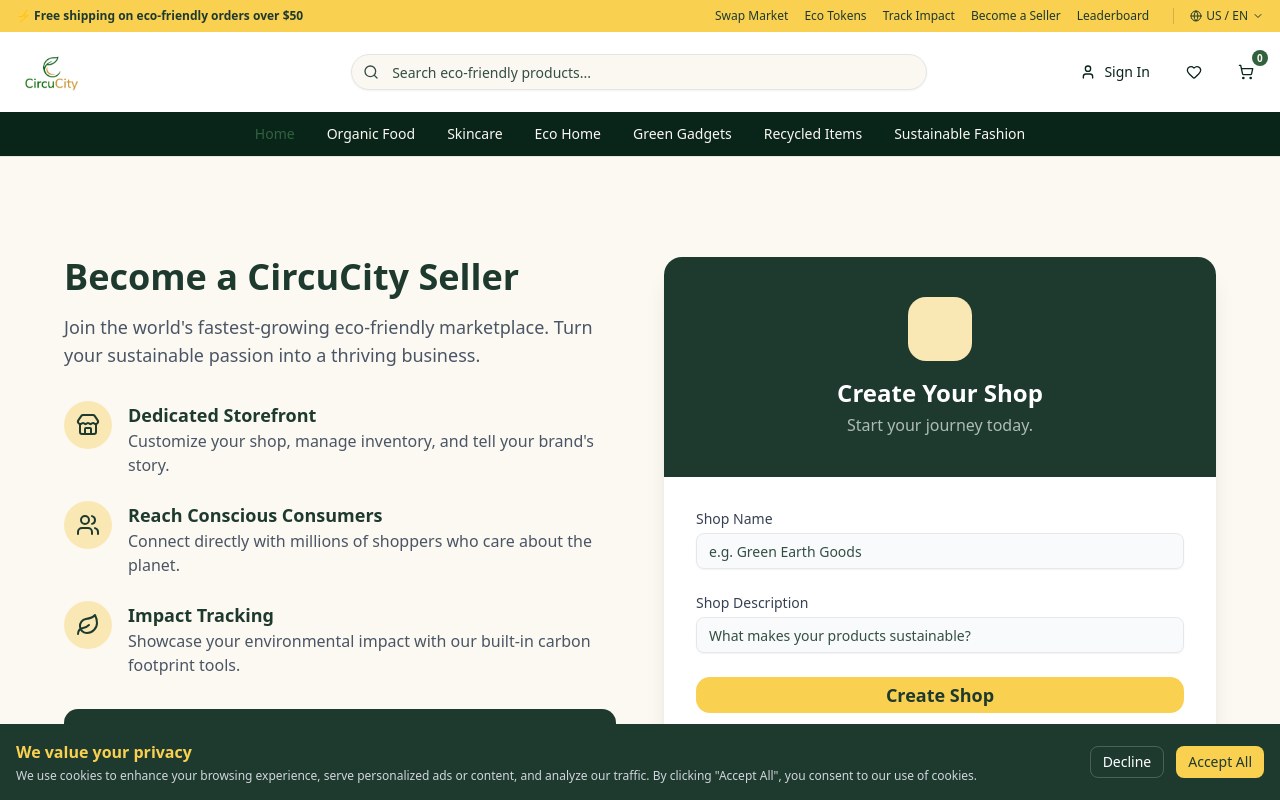
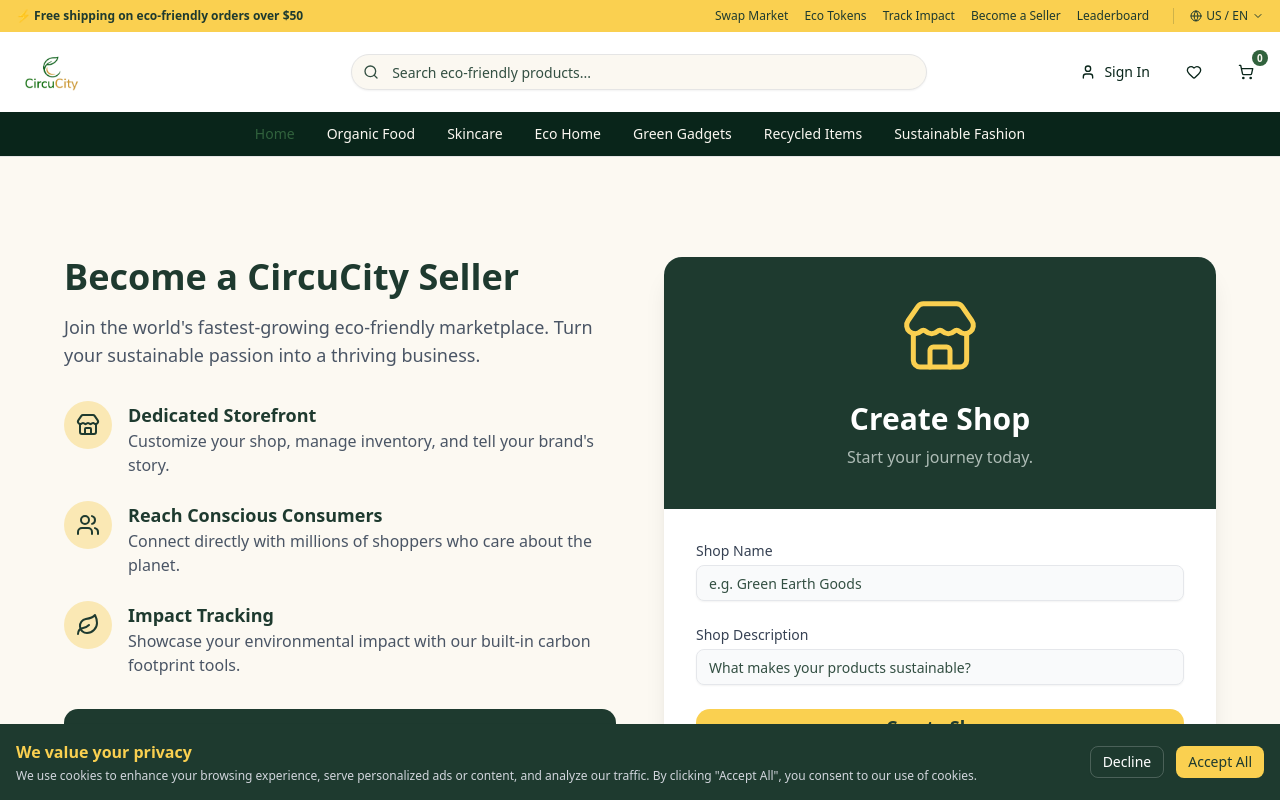
Before and after one commit to songokjesse/eco_ecommerce, a Next.js app: page /become-seller in a window 1280 px wide. Shown: the top 800 px of the page. Built offline with nearby package versions, Linux system fonts and the light colour scheme; no server answers.

Commit message:
style: Update the 'Create Shop' card header icon, title, and layout.

```diff
--- a/app/become-seller/page.tsx
+++ b/app/become-seller/page.tsx
@@ -102,11 +102,11 @@ export default function BecomeSellerPage() {
                 <div className="bg-white rounded-2xl shadow-xl overflow-hidden">
                     {/* Card Header */}
                     <div className="bg-[#1e3a2f] py-10 px-8 text-center">
-                        <div className="mx-auto h-16 w-16 bg-[#fae8b4] bg-opacity-20 rounded-2xl flex items-center justify-center mb-4 backdrop-blur-sm border border-[#fae8b4]/30">
-                            <Store className="h-8 w-8 text-[#fae8b4]" />
+                        <div className="mx-auto flex justify-center mb-6">
+                            <Store className="h-20 w-20 text-[#fad050]" strokeWidth={1.5} />
                         </div>
-                        <h3 className="text-2xl font-bold text-white">Create Your Shop</h3>
-                        <p className="text-[#aebcb6] mt-1">Start your journey today.</p>
+                        <h3 className="text-3xl font-bold text-white mb-2">Create Shop</h3>
+                        <p className="text-[#aebcb6]">Start your journey today.</p>
                     </div>
 
                     {/* Form Content */}
```
